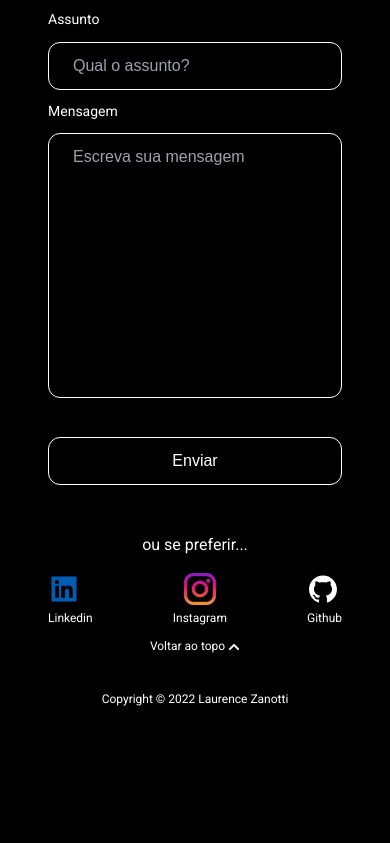
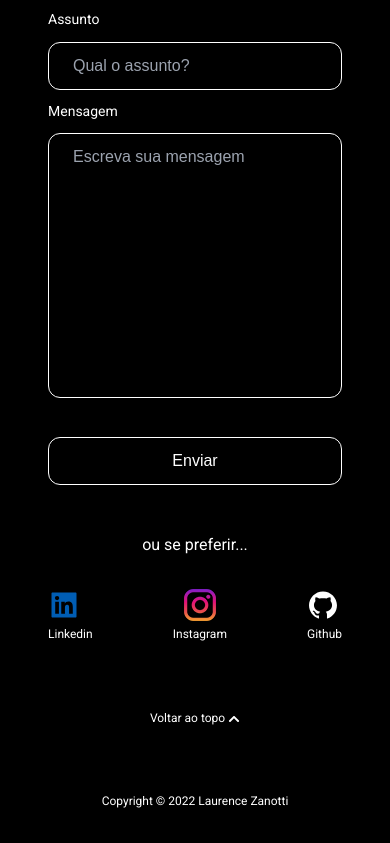
Before and after one commit to LaurenceZanotti/personal-website, a Next.js app: page / in a window 390 px wide. Shown: the part 4116-4959 px from the top of the page. Before the commit the page ends 4857 px from the top, so only its background shows below. Built offline with nearby package versions, Linux system fonts and the light colour scheme.

Commit message:
Responsividade da pagina de contato

```diff
--- a/components/Contact/Contact.jsx
+++ b/components/Contact/Contact.jsx
@@ -32,7 +32,7 @@ export default function Contact() {
         </form>
         <div className={styles.socials_container}>
           <p>ou se preferir...</p>
-          <div className='mt-4'>
+          <div className='my-8'>
             <div>
               <AiFillLinkedin color={"005DB4"} size={32}/>
               <a href="https://linkedin.com/in/laurence-zanotti" target="_blank" rel='noreferrer'>
@@ -40,7 +40,6 @@ export default function Contact() {
               </a>
             </div>
             <div>
-              {/* <AiOutlineInstagram className='bg-clip-border bg-gradient-to-r from-indigo-500 via-purple-500 to-pink-500' size={32} /> */}
               <img src="/instagram.png" alt="Instagram logo" className='m-auto'/>
               <a href="https://instagram.com/laurencezanotti" target="_blank" rel='noreferrer'>
                 <span>Instagram</span>
@@ -53,7 +52,7 @@ export default function Contact() {
               </a>
             </div>
           </div>
-          <a href="#home" className='mt-2'>Voltar ao topo <FaChevronUp className='inline'/></a>
+          <a href="#home" className='my-8'>Voltar ao topo <FaChevronUp className='inline'/></a>
         </div>
     </section>
   )
--- a/components/Contact/Contact.module.css
+++ b/components/Contact/Contact.module.css
@@ -1,3 +1,8 @@
+.container_contact {
+    max-width: 46rem;
+    margin: auto;
+}
+
 .container_contact h2 {
     text-align: center;
     font-size: 22px;
```
